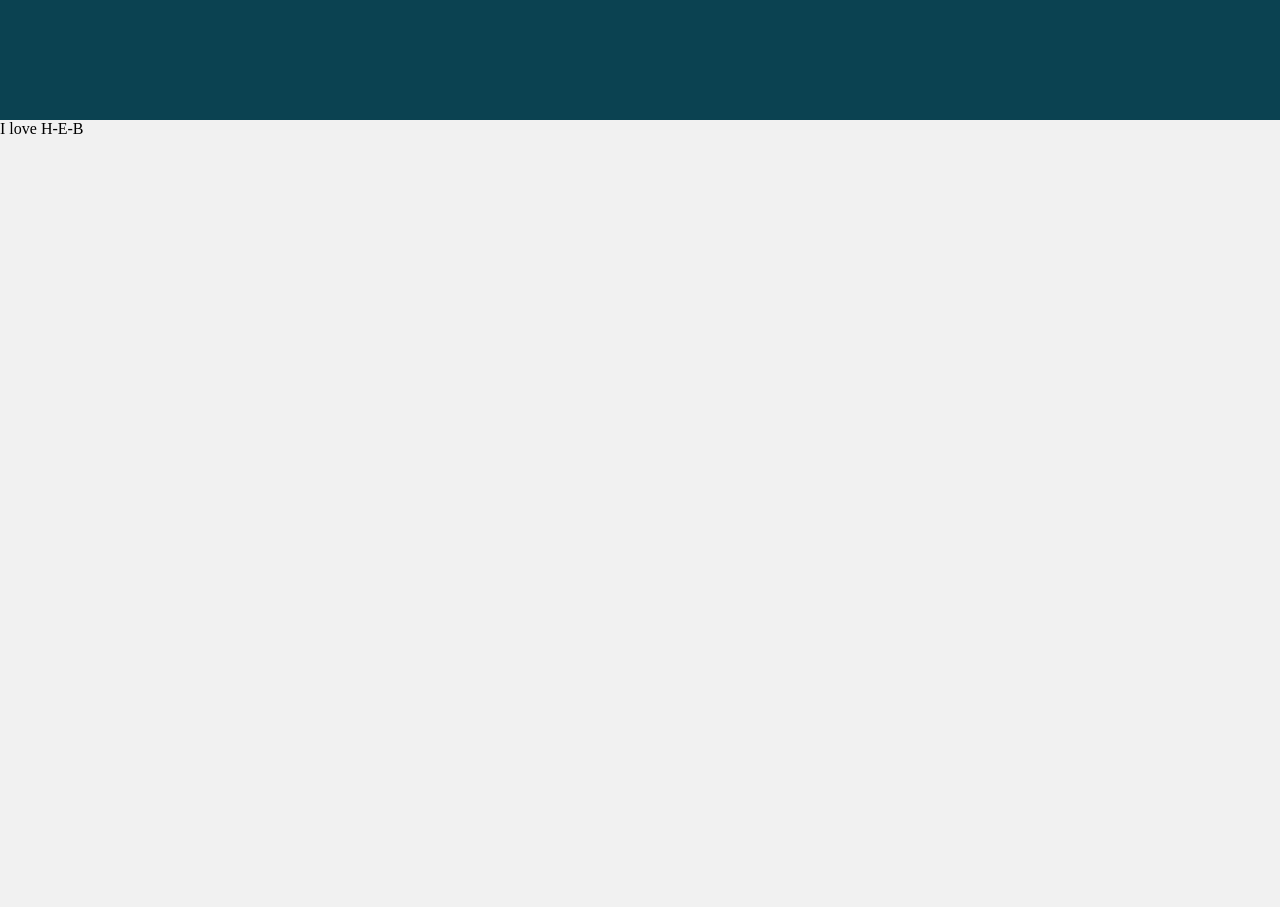
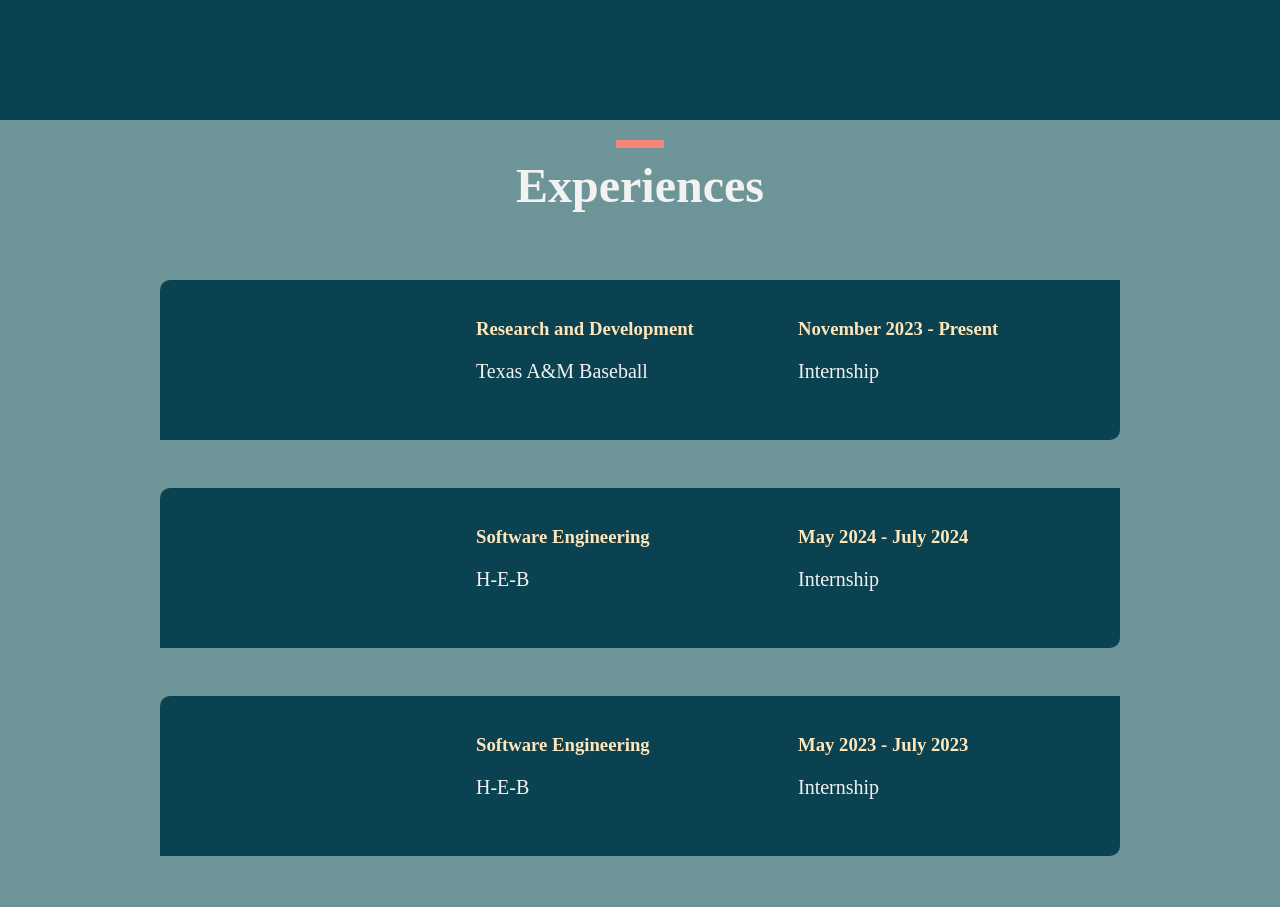
Before and after one commit to aciardelli/aciardelli.github.io, a plain HTML site: page portfolio.html in a window 1280 px wide. Shown: the part 1480-2387 px from the top of the page. Drawn offline with Linux system fonts and the light colour scheme.

Commit message:
First iteration of experiences

```diff
--- a/portfolio.html
+++ b/portfolio.html
@@ -47,8 +47,52 @@
             </p>
         </div>
     </section>
-    <section class="projects">
-        <p>I love H-E-B</p>
+    <section class="experience">
+        <div class="experience-header">
+            <hr>
+            <h2>Experiences</h2>
+        </div>
+        <div class="experience-container">
+            <div class="experience-box">
+                <div class="experience-img">
+
+                </div>
+                <div class="experience-info-primary">
+                    <h3>Research and Development</h3>
+                    <p>Texas A&M Baseball</p>
+                </div>
+                <div class="experience-info-secondary">
+                    <h3>November 2023 - Present</h3>
+                    <p>Internship</p>
+                </div>
+            </div>
+            <div class="experience-box">
+                <div class="experience-img">
+
+                </div>
+                <div class="experience-info-primary">
+                    <h3>Software Engineering</h3>
+                    <p>H-E-B</p>
+                </div>
+                <div class="experience-info-secondary">
+                    <h3>May 2024 - July 2024</h3>
+                    <p>Internship</p>
+                </div>
+            </div>
+            <div class="experience-box">
+                <div class="experience-img">
+
+                </div>
+                <div class="experience-info-primary">
+                    <h3>Software Engineering</h3>
+                    <p>H-E-B</p>
+                </div>
+                <div class="experience-info-secondary">
+                    <h3>May 2023 - July 2023</h3>
+                    <p>Internship</p>
+                </div>
+            </div>
+        </div>
 
     </section>
 </body>
--- a/styles.css
+++ b/styles.css
@@ -122,8 +122,9 @@
 }
 
 .about-text hr {
-    width: 10%;
-    margin-bottom: 20px;
+    width: 3rem;
+    height: 0.5rem;
+    margin-bottom: 10px;
     border: 1px solid var(--color-four);
 }
 
@@ -137,9 +138,88 @@
     margin-bottom: 20px;
 }
 
-/* Projects Section */
+/* Experience Section */
 
-.projects {
+.experience {
     height: 100vh;
-    background-color: #f1f1f1;
+    background-color: var(--color-five);
 }
+
+.experience-header {
+    display: flex;
+    flex-direction: column;
+    justify-content: center;
+    align-items: center;
+    width: 100%;
+    height: 20vh;
+    color: var(--offwhite);
+}
+
+.experience-header hr {
+    width: 3rem;
+    height: 0.5rem;
+    background-color: var(--color-four);
+    margin-bottom: 10px;
+    border: 1px solid var(--color-four);
+}
+
+.experience-header h2 {
+    font-size: 3rem;
+    margin-bottom: 3rem;
+}
+
+.experience-container {
+    display: flex;
+    flex-direction: column;
+    justify-content: space-around;
+    align-items: center;
+}
+
+.experience-box {
+    display: flex;
+    flex-direction: row;
+    justify-content: space-around;
+    align-items: center;
+    width: 75%;
+    height: 20vh;
+    border-radius: 10px 0px;
+    padding: 20px;
+    background-color: var(--color-six);
+    margin-bottom: 3rem;
+    /* box-shadow: 25px 25px 10px var(--color-two); */
+    color: var(--offwhite);
+}
+
+.experience-box p {
+    margin-bottom: 20px;
+    font-size: 1.25rem;
+}
+
+.experience-box h3 {
+    margin-bottom: 20px;
+    color: var(--color-one);
+}
+
+.experience-img {
+    width: 30%;
+}
+
+.experience-info-primary {
+    display: flex;
+    flex-direction: column;
+    justify-content: center;
+    align-items: flex-start;
+    width: 35%;
+    height: 100%;
+    padding: 20px;
+}
+
+.experience-info-secondary {
+    display: flex;
+    flex-direction: column;
+    justify-content: center;
+    align-items: flex-start;
+    width: 35%;
+    height: 100%;
+    padding: 20px;
+}
```
